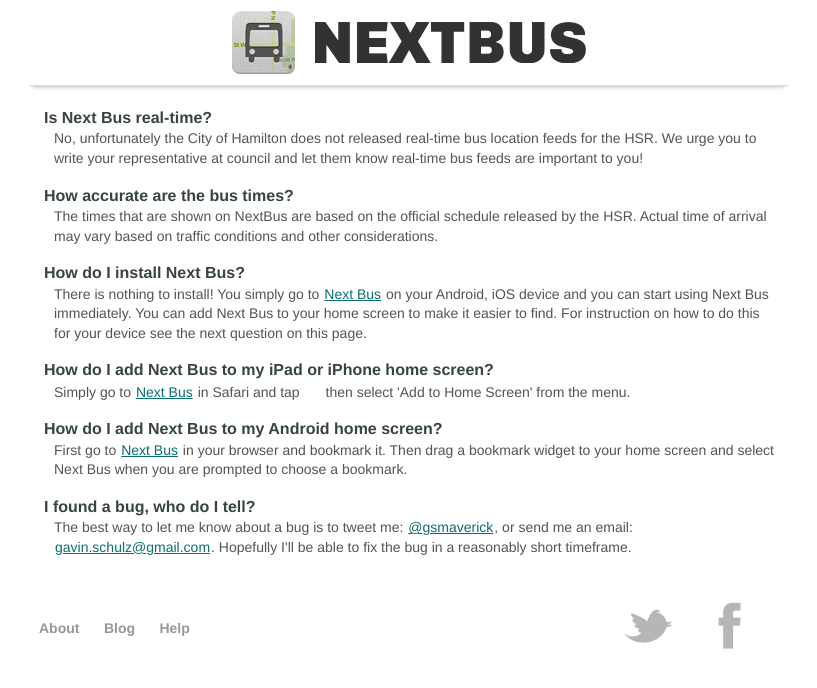
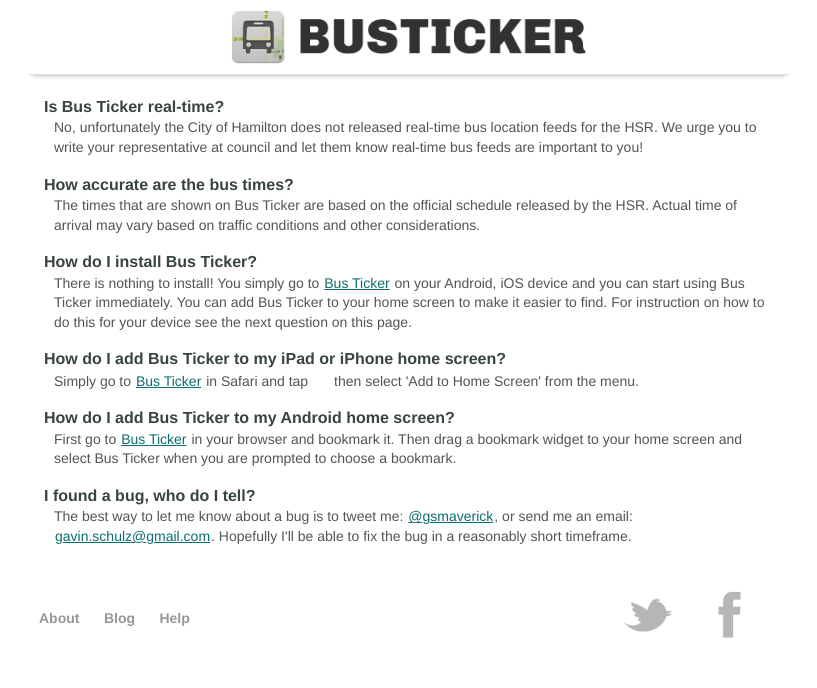
Before and after one commit to gsmaverick/nextbus, a Flask app: page /help in a window 1280 px wide. Shown: the top 688 px of the page, without its empty margins (231-1048 px from the left). Run offline with Flask 2, Linux system fonts and the light colour scheme; some libraries are stand-ins or nearby versions.

Commit message:
rebrand, lol

```diff
--- a/Source/Sass/application/globals.scss
+++ b/Source/Sass/application/globals.scss
@@ -22,7 +22,7 @@ $font-colour-md: #575757;
 
 // @mixin position-absolutely($top, $right, $bottom, $left)
 //   - Position an element absolute with the given positioning values.
-@mixin position-absolutely($top, $right, $bottom, $left) {
+@mixin position-absolutely($top:null, $right:null, $bottom:null, $left:null) {
     position: absolute;
     @if $top { top: $top; }
     @if $right { right: $right; }
--- a/Specs/Source/Views/HeaderViewSpec.js
+++ b/Specs/Source/Views/HeaderViewSpec.js
@@ -47,7 +47,7 @@ describe('HeaderView', function(){
             var title = view.$('h1');
 
             expect(title).not.toBeNull();
-            expect(title.html()).toEqual('nextbus');
+            expect(title.html()).toEqual('busticker');
         });
 
         it('the header should not have the open class', function(){
--- a/api/services.py
+++ b/api/services.py
@@ -5,7 +5,7 @@ TWILIO_ACCOUNT = os.environ.get('TWILIO_ACCOUNT_SID')
 TWILIO_TOKEN = os.environ.get('TWILIO_AUTH_TOKEN')
 
 # Contents of the SMS that will be sent out to the user.
-MESSAGE = 'Find next bus times by going to http://www.thenextbusapp.com'
+MESSAGE = 'Find next bus times by going to http://www.bustickerapp.com'
 
 # Number to send the SMS message from.
 FROM_NUMBER = '12892041646'
--- a/templates/about.html
+++ b/templates/about.html
@@ -2,11 +2,11 @@
 {% block body %}
 <div class="responsive">
     <p>
-        NextBus is a web app that can help you quickly find the next buses coming by your bus stop.  Never again wrestle with the HSR's phone service or infuriating website simply put your stop code or stop name into NextBus and we'll tell you the next 5 buses for every route that passes by.
+        Bus Ticker is a web app that can help you quickly find the next buses coming by your bus stop.  Never again wrestle with the HSR's phone service or infuriating website simply put your stop code or stop name into Bus Ticker and we'll tell you the next 5 buses for every route that passes by.
     </p>
 
     <p>
-        <b>Note:</b> NextBus is not affiliated with or endorsed by the HSR.  We cannot gaurantee the accuracy of any bus times as we do not have access to the HSR's real time data feed.  The times we show are based on the official schedule released by the HSR and may vary due to traffic conditions and road closures.
+        <b>Note:</b> Bus Ticker is not affiliated with or endorsed by the HSR.  We cannot gaurantee the accuracy of any bus times as we do not have access to the HSR's real time data feed.  The times we show are based on the official schedule released by the HSR and may vary due to traffic conditions and road closures.
     </p>
 </div>
 {% endblock %}
--- a/templates/desktop-layout.html
+++ b/templates/desktop-layout.html
@@ -6,15 +6,15 @@
     <head>
         <meta charset="utf-8">
         <meta http-equiv="X-UA-Compatible" content="IE=edge,chrome=1">
-        <title>Next Bus</title>
+        <title>Bus Ticker</title>
         <meta name="description" content="">
         <meta name="viewport" content="width=device-width, initial-scale=1.0, maximum-scale=1.0, user-scalable=no">
 
-        <meta property="og:title" content="Next Bus - Find next bus times!"/>
-        <meta property="og:image" content="http://www.thenextbusapp.com/static/img/nextbus-icon-200x200.png"/>
+        <meta property="og:title" content="Bus Ticker - Find next bus times!"/>
+        <meta property="og:image" content="http://www.bustickerapp.com/static/img/nextbus-icon-200x200.png"/>
         <meta property="og:site_name" content="Next Bus"/>
         <meta property="og:description" content="Find when the next bus comes by with Next Bus for the HSR."/>
-        <meta property="og:url" content="http://www.thenextbusapp.com"/>
+        <meta property="og:url" content="http://www.bustickerapp.com"/>
 
         <link rel="stylesheet" href="/static/css/marketing.css">
     </head>
@@ -36,7 +36,7 @@
         {% if header %}<footer class="header">{% else %}<footer>{% endif %}
             <ul>
                 <li><a href="/about">About</a></li>
-                <li><a href="http://blog.thenextbusapp.com/">Blog</a></li>
+                <li><a href="http://blog.bustickerapp.com/">Blog</a></li>
                 <li><a href="/help">Help</a></li>
             </ul>
 
@@ -44,10 +44,10 @@
                 <a href="https://mixpanel.com/f/partner" class="mixpanel">
                     <img src="//cdn.mxpnl.com/site_media/images/partner/badge_light.png" alt="Mobile Analytics" />
                 </a>
-                <a href="http://twitter.com?status=Use%20NextBus%20to%20find%20the%20next%20bus%20times%20in%20Hamilton!%20%20http%3A%2F%2Fthenextbusapp.com%20%23HamOnt" target="_blank">
+                <a href="http://twitter.com?status=Use%20Bus%20Ticker%20to%20find%20the%20next%20bus%20times%20in%20Hamilton!%20%20http%3A%2F%2Fbustickerapp.com%20%23HamOnt" target="_blank">
                     <img src="/static/img/twitter.png" class="icon" />
                 </a>
-                <a href="https://www.facebook.com/sharer/sharer.php?u=http%3A%2F%2Fwww.thenextbusapp.com" target="_blank">
+                <a href="https://www.facebook.com/sharer/sharer.php?u=http%3A%2F%2Fwww.bustickerapp.com" target="_blank">
                     <img src="/static/img/facebook.png" class="icon" />
                 </a>
             </div>
--- a/templates/help.html
+++ b/templates/help.html
@@ -2,28 +2,28 @@
 {% block body %}
 <div class="responsive">
     <p>
-        <span class="question">Is Next Bus real-time?</span>
+        <span class="question">Is Bus Ticker real-time?</span>
         <span class="answer">No, unfortunately the City of Hamilton does not released real-time bus location feeds for the HSR.  We urge you to write your representative at council and let them know real-time bus feeds are important to you!</span>
     </p>
 
     <p>
         <span class="question">How accurate are the bus times?</span>
-        <span class="answer">The times that are shown on NextBus are based on the official schedule released by the HSR.  Actual time of arrival may vary based on traffic conditions and other considerations.</span>
+        <span class="answer">The times that are shown on Bus Ticker are based on the official schedule released by the HSR.  Actual time of arrival may vary based on traffic conditions and other considerations.</span>
     </p>
 
     <p>
-        <span class="question">How do I install Next Bus?</span>
-        <span class="answer">There is nothing to install!  You simply go to <a href="http://www.thenextbusapp.com">Next Bus</a> on your Android, iOS device and you can start using Next Bus immediately.  You can add Next Bus to your home screen to make it easier to find.  For instruction on how to do this for your device see the next question on this page.</span>
+        <span class="question">How do I install Bus Ticker?</span>
+        <span class="answer">There is nothing to install!  You simply go to <a href="http://www.bustickerapp.com">Bus Ticker</a> on your Android, iOS device and you can start using Bus Ticker immediately.  You can add Bus Ticker to your home screen to make it easier to find.  For instruction on how to do this for your device see the next question on this page.</span>
     </p>
 
     <p>
-        <span class="question">How do I add Next Bus to my iPad or iPhone home screen?</span>
-        <span class="answer">Simply go to <a href="http://www.thenextbusapp.com">Next Bus</a> in Safari and tap <span class="action-icon"></span>then select 'Add to Home Screen' from the menu.</span>
+        <span class="question">How do I add Bus Ticker to my iPad or iPhone home screen?</span>
+        <span class="answer">Simply go to <a href="http://www.bustickerapp.com">Bus Ticker</a> in Safari and tap <span class="action-icon"></span>then select 'Add to Home Screen' from the menu.</span>
     </p>
 
     <p>
-        <span class="question">How do I add Next Bus to my Android home screen?</span>
-        <span class="answer">First go to <a href="http://www.thenextbusapp.com">Next Bus</a> in your browser and bookmark it.  Then drag a bookmark widget to your home screen and select Next Bus when you are prompted to choose a bookmark.</span>
+        <span class="question">How do I add Bus Ticker to my Android home screen?</span>
+        <span class="answer">First go to <a href="http://www.bustickerapp.com">Bus Ticker</a> in your browser and bookmark it.  Then drag a bookmark widget to your home screen and select Bus Ticker when you are prompted to choose a bookmark.</span>
     </p>
 
     <p>
```
Also changed, not shown: Source/Sass/application/favourites.scss (+37 -46 lines), static/css/application.css (+28 -20 lines), static/img/details-screen.png, static/img/favourites-screen.png, static/img/home-screen.png, static/img/nextbus-branding.png, static/img/search-screen.png, static/js/application.js, 1 other file.
